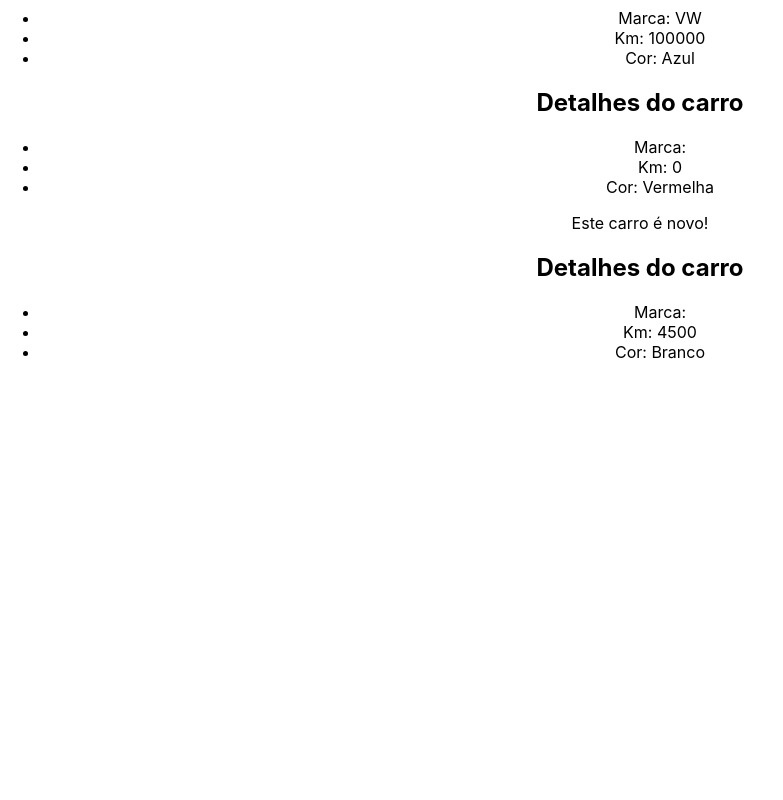
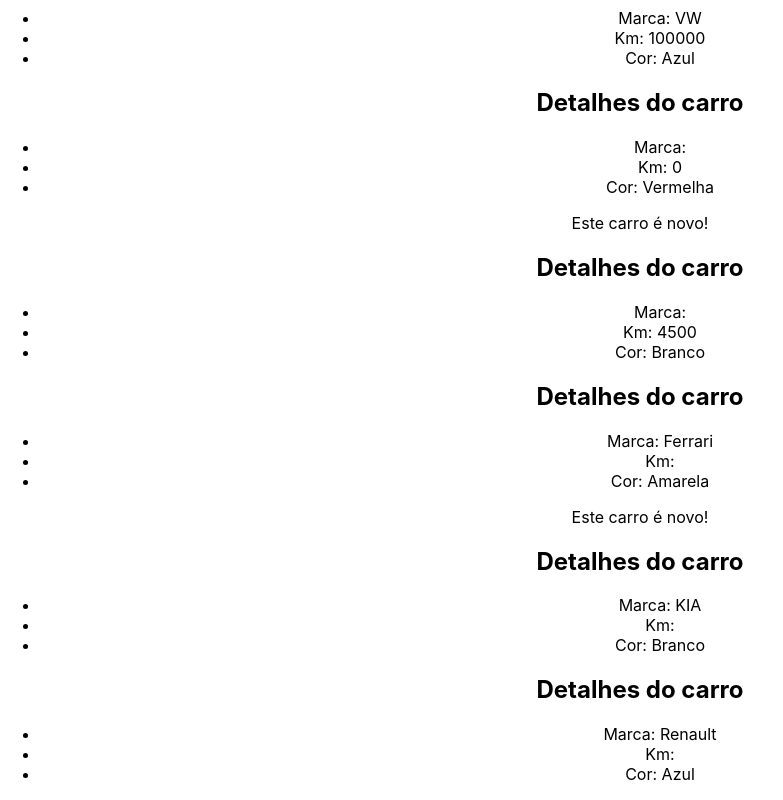
Before and after one commit to NoScandalize/React, a React (Create React App) app in the folder 3_AVANCANDO/avancando/: page / in a window 1280 px wide. Shown: the part 1191-1991 px from the top of the page, without its empty margins (0-783 px from the left). Before the commit the page ends 1569 px from the top, so only its background shows below. Built offline with nearby package versions, Linux system fonts and the light colour scheme.

Commit message:
Update v1.3.12
- Avançando: Reutilização com loop

```diff
--- a/3_AVANCANDO/avancando/src/App.js
+++ b/3_AVANCANDO/avancando/src/App.js
@@ -8,6 +8,12 @@ import ShowUserName from "./components/ShowUserName";
 import CarDetails from "./components/CarDetails";
 
 function App() {
+  const cars = [
+    { id: 1, brand: "Ferrari", color: "Amarela", newCar: true, Km: 0 },
+    { id: 2, brand: "KIA", color: "Branco", newCar: false, Km: 45333 },
+    { id: 3, brand: "Renault", color: "Azul", newCar: false, Km: 54000 },
+  ];
+
   return (
     <div className="App">
       <h1>Avançando em React</h1>
@@ -26,6 +32,14 @@ function App() {
       <CarDetails brand="VW" km={100000} color="Azul" newCar={false} />
       <CarDetails band="Ford" color="Vermelha" km={0} newCar={true} />
       <CarDetails band="Fiat" color="Branco" km={4500} newCar={false} />
+      {cars.map((car) => (
+        <CarDetails
+          brand={car.brand}
+          color={car.color}
+          Km={car.Km}
+          newCar={car.newCar}
+        />
+      ))}
     </div>
   );
 }
```
